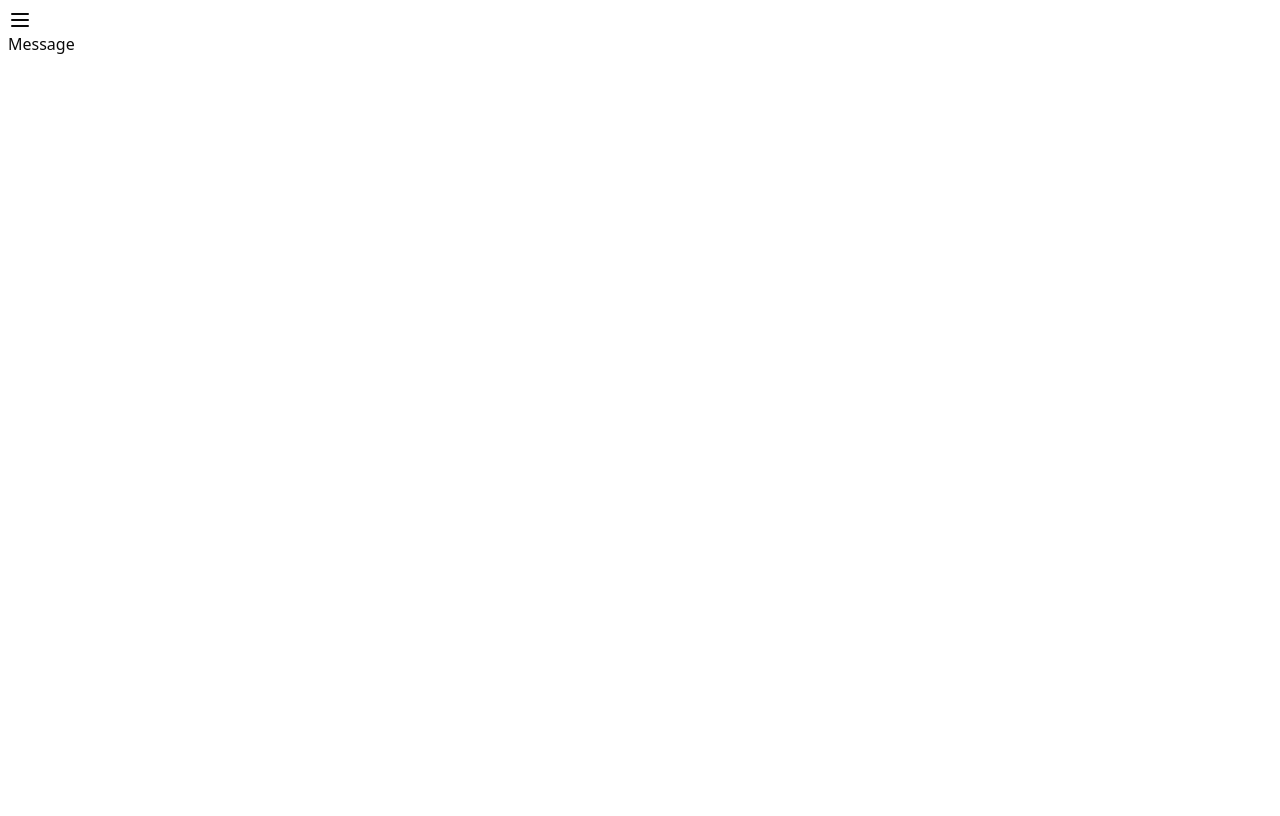
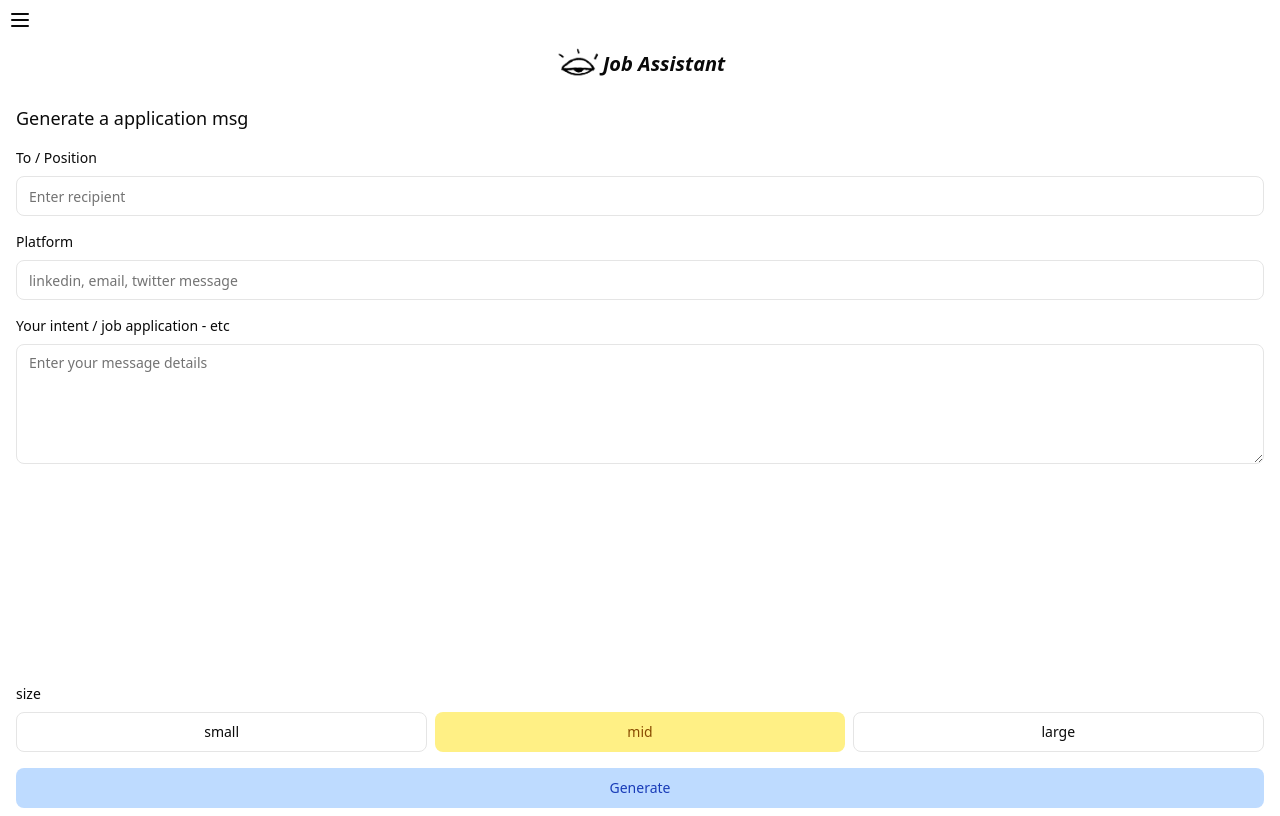
Before and after one commit to web3sandyyy/assistant, a React (Vite) app: page / in a window 1280 px wide. Built offline with nearby package versions, Linux system fonts and the light colour scheme.

Commit message:
message ui created

```diff
--- /dev/null
+++ b/src/components/ui/button.tsx
@@ -0,0 +1,56 @@
+import * as React from "react";
+import { cva, type VariantProps } from "class-variance-authority";
+import { cn } from "../../lib/utils";
+
+const buttonVariants = cva(
+  "inline-flex items-center justify-center rounded-md text-sm font-medium ring-offset-background transition-colors focus-visible:outline-none focus-visible:ring-2 focus-visible:ring-ring focus-visible:ring-offset-2 disabled:pointer-events-none disabled:opacity-50",
+  {
+    variants: {
+      variant: {
+        default: "bg-primary text-primary-foreground hover:bg-primary/90",
+        destructive:
+          "bg-destructive text-destructive-foreground hover:bg-destructive/90",
+        outline:
+          "border border-input bg-background hover:bg-accent hover:text-accent-foreground",
+        secondary:
+          "bg-secondary text-secondary-foreground hover:bg-secondary/80",
+        ghost: "hover:bg-accent hover:text-accent-foreground",
+        link: "text-primary underline-offset-4 hover:underline",
+        yellow: "bg-yellow-200 text-yellow-800 hover:bg-yellow-300",
+        blue: "bg-blue-200 text-blue-800 hover:bg-blue-300",
+      },
+      size: {
+        default: "h-10 px-4 py-2",
+        sm: "h-9 rounded-md px-3",
+        lg: "h-11 rounded-md px-8",
+        icon: "h-10 w-10",
+      },
+    },
+    defaultVariants: {
+      variant: "default",
+      size: "default",
+    },
+  }
+);
+
+export interface ButtonProps
+  extends React.ButtonHTMLAttributes<HTMLButtonElement>,
+    VariantProps<typeof buttonVariants> {
+  asChild?: boolean;
+}
+
+const Button = React.forwardRef<HTMLButtonElement, ButtonProps>(
+  ({ className, variant, size, asChild = false, ...props }, ref) => {
+    const Comp = "button";
+    return (
+      <Comp
+        className={cn(buttonVariants({ variant, size, className }))}
+        ref={ref}
+        {...props}
+      />
+    );
+  }
+);
+Button.displayName = "Button";
+
+export { Button, buttonVariants };
--- /dev/null
+++ b/src/components/ui/input.tsx
@@ -0,0 +1,24 @@
+import * as React from "react";
+import { cn } from "../../lib/utils";
+
+export interface InputProps
+  extends React.InputHTMLAttributes<HTMLInputElement> {}
+
+const Input = React.forwardRef<HTMLInputElement, InputProps>(
+  ({ className, type, ...props }, ref) => {
+    return (
+      <input
+        type={type}
+        className={cn(
+          "flex h-10 w-full rounded-md border border-input bg-background px-3 py-2 text-sm ring-offset-background file:border-0 file:bg-transparent file:text-sm file:font-medium placeholder:text-muted-foreground focus-visible:outline-none focus-visible:ring-2 focus-visible:ring-ring focus-visible:ring-offset-2 disabled:cursor-not-allowed disabled:opacity-50",
+          className
+        )}
+        ref={ref}
+        {...props}
+      />
+    );
+  }
+);
+Input.displayName = "Input";
+
+export { Input };
--- /dev/null
+++ b/src/components/ui/textarea.tsx
@@ -0,0 +1,23 @@
+import * as React from "react";
+import { cn } from "../../lib/utils";
+
+export interface TextareaProps
+  extends React.TextareaHTMLAttributes<HTMLTextAreaElement> {}
+
+const Textarea = React.forwardRef<HTMLTextAreaElement, TextareaProps>(
+  ({ className, ...props }, ref) => {
+    return (
+      <textarea
+        className={cn(
+          "flex min-h-[80px] w-full rounded-md border border-input bg-background px-3 py-2 text-sm ring-offset-background placeholder:text-muted-foreground focus-visible:outline-none focus-visible:ring-2 focus-visible:ring-ring focus-visible:ring-offset-2 disabled:cursor-not-allowed disabled:opacity-50",
+          className
+        )}
+        ref={ref}
+        {...props}
+      />
+    );
+  }
+);
+Textarea.displayName = "Textarea";
+
+export { Textarea };
--- a/src/pages/Message.tsx
+++ b/src/pages/Message.tsx
@@ -1,9 +1,99 @@
-import React from 'react'
+import { useState } from "react";
+import { Button } from "../components/ui/button";
+import { Input } from "../components/ui/input";
+import { Textarea } from "../components/ui/textarea";
+import icon from "../assets/icon-nobg.png";
 
 const Message = () => {
+  const [recipient, setRecipient] = useState("");
+  const [platform, setPlatform] = useState("");
+  const [message, setMessage] = useState("");
+  const [size, setSize] = useState("mid");
+
+  const handleGenerate = () => {
+    console.log({ recipient, platform, message, size });
+  };
+
   return (
-    <div>Message</div>
-  )
-}
+    <div className=" mx-auto p-2 flex flex-col h-full">
+      <div className="flex justify-center items-center mb-4">
+        <img src={icon} alt="icon" className="w-12 h-12" />
+        <h1 className="text-xl font-semibold text-center italic">Job Assistant</h1>
+      </div>
 
-export default Message
+      <div className="flex flex-col gap-4 flex-1">
+        <h2 className="text-lg font-medium">Generate a application msg</h2>
+
+        <div className="space-y-2">
+          <label htmlFor="recipient" className="block text-sm font-medium">
+            To / Position
+          </label>
+          <Input
+            id="recipient"
+            value={recipient}
+            onChange={(e) => setRecipient(e.target.value)}
+            placeholder="Enter recipient"
+          />
+        </div>
+
+        <div className="space-y-2">
+          <label htmlFor="platform" className="block text-sm font-medium">
+            Platform
+          </label>
+          <Input
+            id="platform"
+            value={platform}
+            onChange={(e) => setPlatform(e.target.value)}
+            placeholder="linkedin, email, twitter message"
+          />
+        </div>
+
+        <div className="space-y-2 flex-1">
+          <label htmlFor="message" className="block text-sm font-medium">
+            Your intent / job application - etc
+          </label>
+          <Textarea
+            id="message"
+            value={message}
+            onChange={(e) => setMessage(e.target.value)}
+            placeholder="Enter your message details"
+            className="min-h-[120px]"
+          />
+        </div>
+
+        <div className="space-y-2">
+          <label className="block text-sm font-medium">size</label>
+          <div className="flex gap-2">
+            <Button
+              variant={size === "small" ? "yellow" : "outline"}
+              onClick={() => setSize("small")}
+              className="flex-1"
+            >
+              small
+            </Button>
+            <Button
+              variant={size === "mid" ? "yellow" : "outline"}
+              onClick={() => setSize("mid")}
+              className="flex-1"
+            >
+              mid
+            </Button>
+            <Button
+              variant={size === "large" ? "yellow" : "outline"}
+              onClick={() => setSize("large")}
+              className="flex-1"
+            >
+              large
+            </Button>
+          </div>
+        </div>
+
+        <Button variant="blue" className="w-full" onClick={handleGenerate}>
+          Generate
+        </Button>
+      </div>
+    </div>
+  );
+};
+
+export default Message;
```
